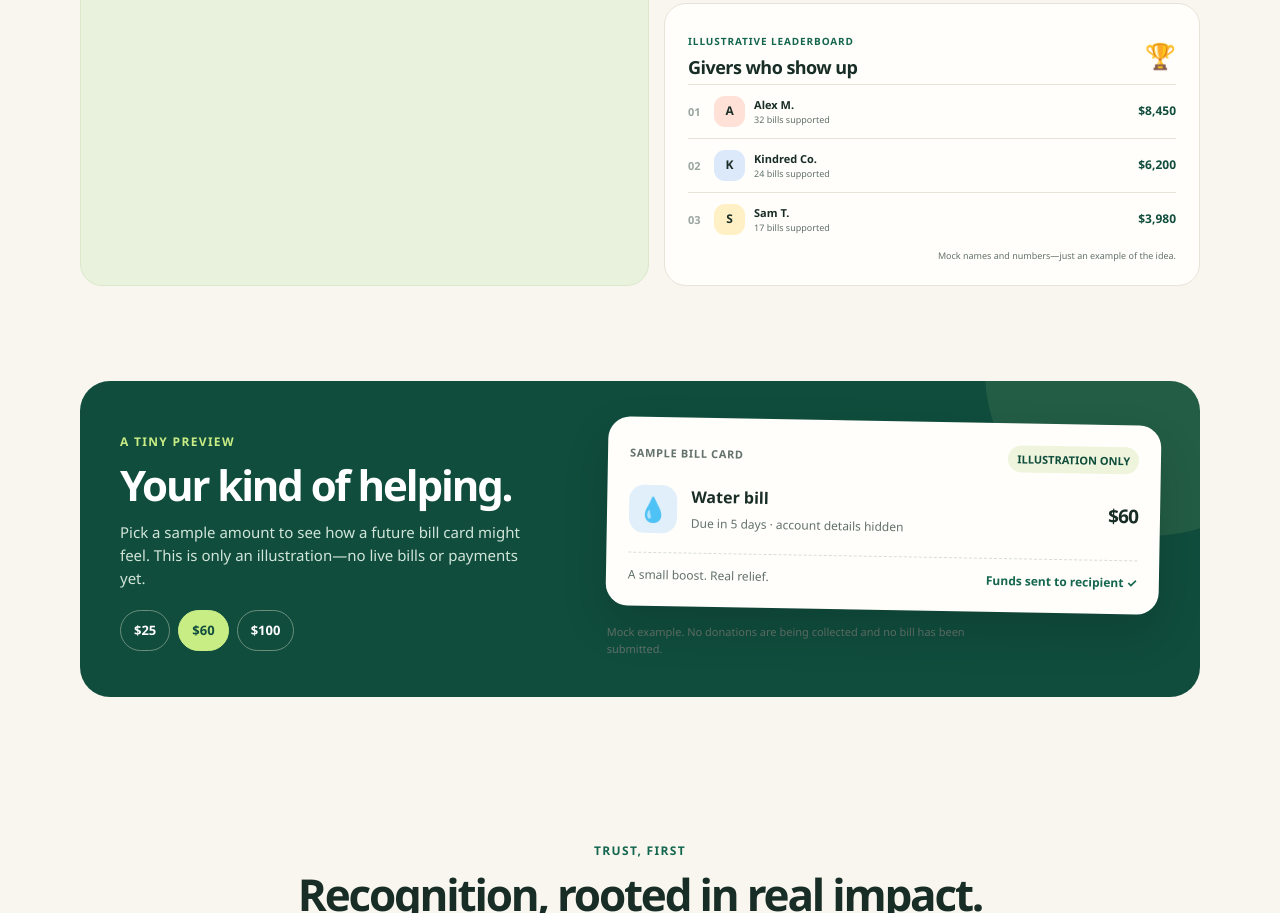
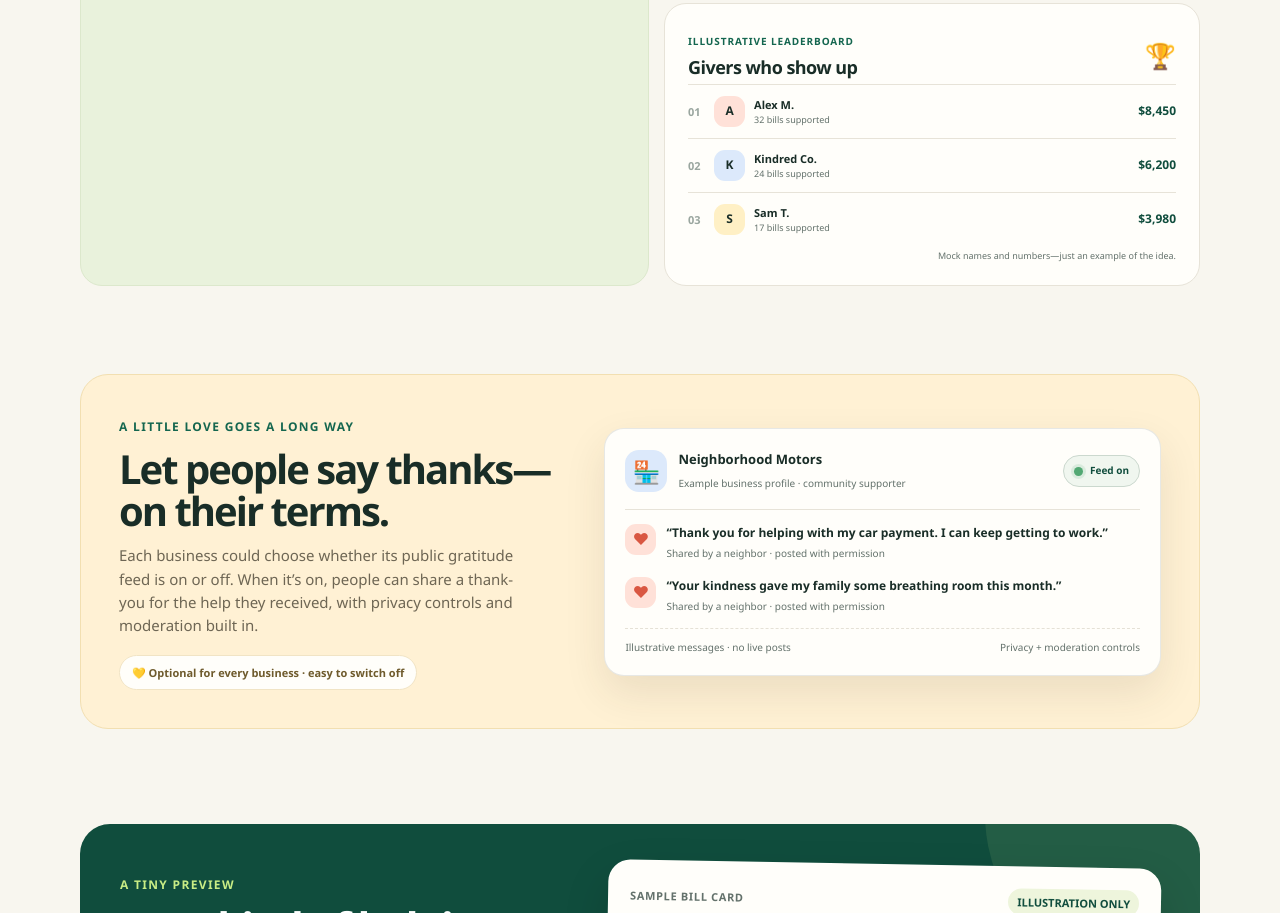
Before and after one commit to jbstog24-maker/bill-waitlist, a website: page index.html in a window 1280 px wide. Shown: the part 1887-2800 px from the top of the page. Drawn offline with Linux system fonts and the light colour scheme.

Commit message:
Add optional business gratitude feed concept

```diff
--- a/index.html
+++ b/index.html
@@ -133,6 +133,25 @@
   .msg{display:none;border-radius:13px;padding:14px;margin-top:17px;font-size:14px}.msg.ok{display:block;background:#e8f5eb;border:1px solid #a7d2b2;color:#145438}.msg.err{display:block;background:#fff0ec;border:1px solid #f2b4a5;color:#8b3525}
   .faq{max-width:790px;margin:0 auto}.faq details{background:var(--paper);border:1px solid var(--line);border-radius:15px;padding:17px 19px;margin-bottom:10px}
   .faq summary{list-style:none;cursor:pointer;font-weight:800;display:flex;justify-content:space-between;gap:15px;align-items:center}.faq summary::-webkit-details-marker{display:none}.faq summary:after{content:"+";font-size:21px;color:var(--green);transition:transform .2s}.faq details[open] summary:after{transform:rotate(45deg)}
+  .gratitude-section{padding-top:18px}
+  .gratitude-panel{display:grid;grid-template-columns:.9fr 1.1fr;gap:30px;align-items:center;background:#fff1d4;border:1px solid #f2dfb1;border-radius:28px;padding:clamp(24px,4vw,38px);overflow:hidden}
+  .gratitude-copy h2{font-size:clamp(30px,4vw,40px);line-height:1.05;letter-spacing:-.05em;margin:10px 0 12px}
+  .gratitude-copy p{color:#6e6654;font-size:15px;max-width:420px}
+  .gratitude-chip{display:inline-flex;align-items:center;gap:7px;margin-top:18px;background:#fffefa;border:1px solid #f1e4c5;border-radius:999px;padding:8px 12px;font-size:11px;font-weight:800;color:#6f5b2d}
+  .feed-demo{background:var(--paper);border:1px solid rgba(25,45,39,.1);border-radius:20px;padding:20px;box-shadow:0 17px 42px rgba(59,53,30,.10)}
+  .feed-business{display:flex;align-items:center;gap:11px;padding-bottom:15px;border-bottom:1px solid var(--line)}
+  .business-avatar{width:42px;height:42px;display:grid;place-items:center;border-radius:14px;background:#dce9fb;font-size:22px}
+  .feed-business-copy{flex:1;min-width:0}.feed-business-copy b{display:block;font-size:13px}.feed-business-copy small{color:var(--muted);font-size:10px}
+  .feed-toggle{display:inline-flex;align-items:center;gap:7px;border:1px solid #cbd8ce;background:#f0f6ef;color:var(--green-dark);border-radius:999px;padding:7px 10px;font:inherit;font-size:10px;font-weight:850;cursor:pointer;white-space:nowrap}
+  .toggle-dot{width:9px;height:9px;border-radius:50%;background:#52a873;box-shadow:0 0 0 3px rgba(82,168,115,.14)}
+  .feed-toggle[aria-pressed="false"]{background:#f3f2ee;color:#69746d;border-color:#e2e0d7}.feed-toggle[aria-pressed="false"] .toggle-dot{background:#a2aaa4;box-shadow:none}
+  .feed-entry{display:flex;gap:10px;padding:14px 0 2px}.feed-heart{width:31px;height:31px;flex:none;display:grid;place-items:center;border-radius:11px;background:#ffe1d8;color:#d95742}
+  .feed-entry p{font-size:12px;line-height:1.5}.feed-entry b{font-size:12px}.feed-entry small{display:block;margin-top:4px;color:var(--muted);font-size:10px}
+  .feed-note{margin-top:12px;padding-top:11px;border-top:1px dashed #e5e1d6;color:var(--muted);font-size:10px;display:flex;justify-content:space-between;gap:10px}
+  .feed-off{display:none;border-radius:13px;margin-top:15px;padding:16px;background:#f4f3ef;color:var(--muted);font-size:12px;text-align:center}
+  .feed-demo.is-off .feed-entry,.feed-demo.is-off .feed-note{display:none}.feed-demo.is-off .feed-off{display:block}
+  @media(max-width:850px){.gratitude-panel{grid-template-columns:1fr}}
+  @media(max-width:600px){.gratitude-panel{padding:23px 19px;border-radius:23px}.feed-demo{padding:16px}.feed-toggle{font-size:9px;padding:7px 8px}}
   .faq details p{margin-top:10px;color:var(--muted);font-size:14px;max-width:680px}
   footer{background:#edf0e8;padding:30px 0 35px;color:var(--muted);font-size:12px}
   .footer-inner{display:flex;justify-content:space-between;gap:22px;align-items:center;flex-wrap:wrap}.footer-brand{font-weight:900;color:var(--ink);font-size:15px}.footer-small{max-width:640px}
@@ -146,7 +165,7 @@
 <header>
   <div class="wrap nav">
     <a class="brand" href="#top" aria-label="Good Bill home"><span class="brand-mark" aria-hidden="true">✳</span><span>Good Bill</span></a>
-    <nav class="navlinks" aria-label="Main navigation"><a href="#how">How it works</a><a href="#impact">Public impact</a><a href="#trust">Trust, first</a><a href="#faq">Questions</a></nav>
+    <nav class="navlinks" aria-label="Main navigation"><a href="#how">How it works</a><a href="#impact">Public impact</a><a href="#gratitude">Gratitude feeds</a><a href="#trust">Trust, first</a><a href="#faq">Questions</a></nav>
     <a class="pill-link" href="#join">Get early access <span aria-hidden="true">↗</span></a>
   </div>
 </header>
@@ -211,6 +230,30 @@
     </div>
   </section>
 
+  <section class="wrap gratitude-section" id="gratitude" aria-labelledby="gratitude-title">
+    <div class="gratitude-panel">
+      <div class="gratitude-copy">
+        <span class="kicker">A little love goes a long way</span>
+        <h2 id="gratitude-title">Let people say thanks—on their terms.</h2>
+        <p>Each business could choose whether its public gratitude feed is on or off. When it’s on, people can share a thank-you for the help they received, with privacy controls and moderation built in.</p>
+        <span class="gratitude-chip">💛 Optional for every business · easy to switch off</span>
+      </div>
+      <article class="feed-demo" id="gratitudeDemo" aria-label="Illustrative business gratitude feed">
+        <div class="feed-business">
+          <div class="business-avatar" aria-hidden="true">🏪</div>
+          <div class="feed-business-copy"><b>Neighborhood Motors</b><small>Example business profile · community supporter</small></div>
+          <button class="feed-toggle" id="feedToggle" type="button" aria-pressed="true" aria-controls="gratitudeEntries"><span class="toggle-dot" aria-hidden="true"></span><span id="feedToggleText">Feed on</span></button>
+        </div>
+        <div id="gratitudeEntries">
+          <div class="feed-entry"><span class="feed-heart" aria-hidden="true">♥</span><p><b>“Thank you for helping with my car payment. I can keep getting to work.”</b><small>Shared by a neighbor · posted with permission</small></p></div>
+          <div class="feed-entry"><span class="feed-heart" aria-hidden="true">♥</span><p><b>“Your kindness gave my family some breathing room this month.”</b><small>Shared by a neighbor · posted with permission</small></p></div>
+        </div>
+        <div class="feed-off" id="feedOffMessage" role="status">This business has turned its public gratitude feed off. Its profile and giving totals can still be shown.</div>
+        <div class="feed-note"><span>Illustrative messages · no live posts</span><span>Privacy + moderation controls</span></div>
+      </article>
+    </div>
+  </section>
+
   <section class="wrap preview-section" aria-labelledby="preview-title">
     <div class="preview-panel">
       <div><span class="kicker">A tiny preview</span><h2 id="preview-title">Your kind of helping.</h2><p>Pick a sample amount to see how a future bill card might feel. This is only an illustration—no live bills or payments yet.</p>
@@ -263,6 +306,7 @@
             <label><input type="checkbox" name="interests" value="stories"> Recipient stories and updates, shared by choice</label>
             <label><input type="checkbox" name="interests" value="circles"> Giving circles and community campaigns</label>
             <label><input type="checkbox" name="interests" value="sharecard"> Shareable summaries of my confirmed impact</label>
+            <label><input type="checkbox" name="interests" value="gratitude"> Optional public gratitude feeds for businesses I support</label>
           </div>
         </div>
         <div class="checks"><label><input type="checkbox" id="consent" required> Email me about the idea, launch, and early access. No spam, and no selling my information.</label></div>
@@ -282,6 +326,7 @@
       <details><summary>How would the money reach someone?</summary><p>After a bill is reviewed and the recipient is verified, the concept is to send the approved funds to that person’s verified personal account. It would not have to go to the utility or other biller. A later update could distinguish money sent from a bill the recipient confirms they paid. No payments are available on this page.</p></details>
       <details><summary>Would a payment be tax deductible?</summary><p>We haven’t established a final legal or tax structure. Don’t assume payments would be tax deductible. We’ll make the terms clear before accepting any payment.</p></details>
       <details><summary>Can givers get public recognition?</summary><p>That’s a core part of the idea. Profiles could show funds sent and bills recipients later confirm as paid, with totals tied to verified transactions. Givers could choose a public name or anonymity, share impact summaries, follow one another, and build giving circles.</p></details>
+      <details><summary>Can businesses choose whether to show gratitude posts?</summary><p>That’s the idea: each business could turn its public gratitude feed on or off. People could choose to post a thank-you when a business helped them, with moderation and privacy controls. The sample feed on this page is only an illustration; posting is not live.</p></details>
       <details><summary>How will recipient stories be handled?</summary><p>Stories should be shared only when the person chooses to share them. The idea is to celebrate what generosity made possible while keeping people’s privacy and dignity at the center.</p></details>
     </div>
   </section>
@@ -303,6 +348,15 @@
     var radio=form.querySelector('input[name="lane"][value="'+a.getAttribute('data-lane')+'"]');
     if(radio){radio.checked=true;laneChanged()}
   })});
+  var feedToggle=document.getElementById('feedToggle');
+  var feedDemo=document.getElementById('gratitudeDemo');
+  var feedToggleText=document.getElementById('feedToggleText');
+  feedToggle.addEventListener('click',function(){
+    var isOn=feedToggle.getAttribute('aria-pressed')==='true';
+    feedToggle.setAttribute('aria-pressed',String(!isOn));
+    feedToggleText.textContent=isOn?'Feed off':'Feed on';
+    feedDemo.classList.toggle('is-off',isOn);
+  });
   document.querySelectorAll('.amount-choice').forEach(function(button){button.addEventListener('click',function(){
     document.querySelectorAll('.amount-choice').forEach(function(b){b.setAttribute('aria-pressed','false')});
     button.setAttribute('aria-pressed','true');
```
